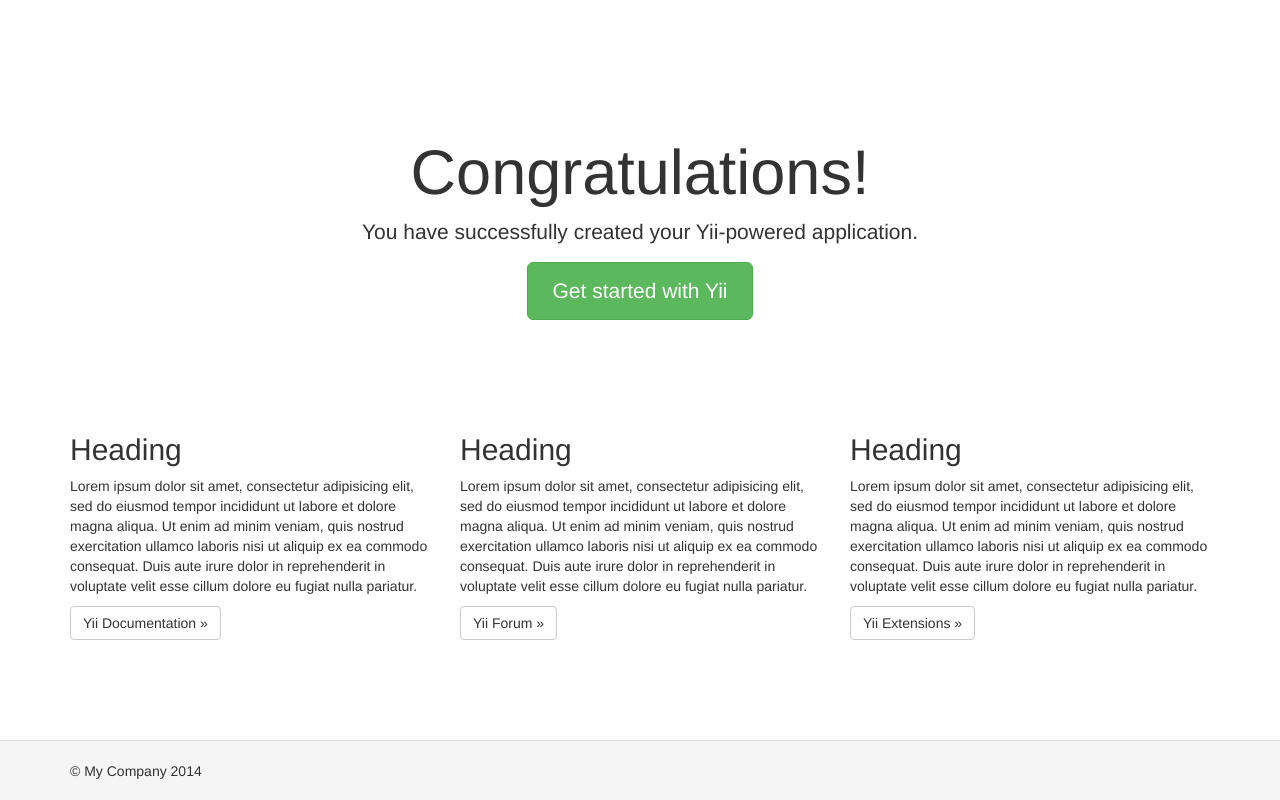
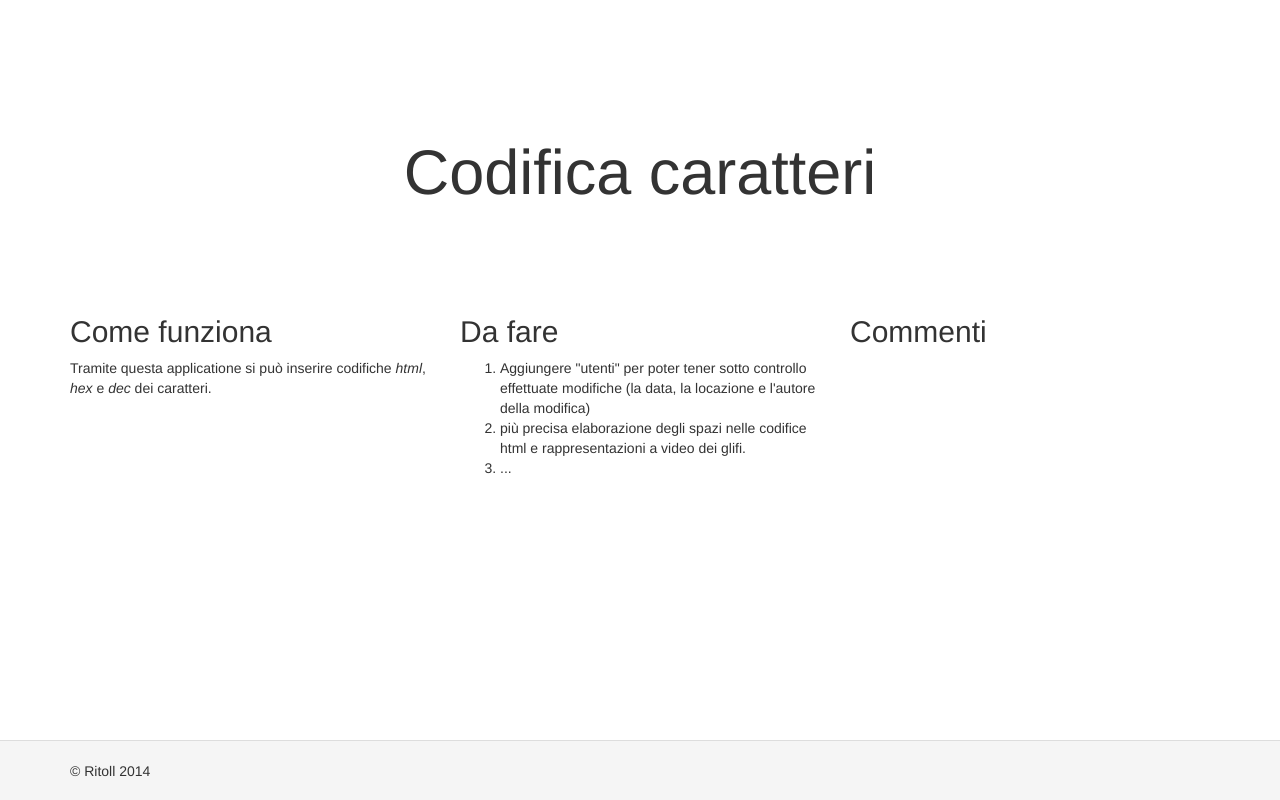
Before and after one commit to veontomo/encoding, a Yii app: template views/site/index.php in a window 1280 px wide. Run offline with PHP 8.4 and a stand-in for Yii, Linux system fonts and the light colour scheme; the template is opened without the code that fills it, so the values that code supplies are empty; some libraries are stand-ins or nearby versions.

Commit message:
Changes in index fikle

```diff
--- a/views/category/index.php
+++ b/views/category/index.php
@@ -23,12 +23,9 @@ $this->params['breadcrumbs'][] = $this->title;
         'dataProvider' => $dataProvider,
         'columns' => [
             // ['class' => 'yii\grid\SerialColumn'],
-
             // 'id',
             'name',
             'descr',
-            'example' => 'example',
-
             ['class' => 'yii\grid\ActionColumn'],
         ],
     ]); ?>
--- a/views/category/view.php
+++ b/views/category/view.php
@@ -32,7 +32,7 @@ $this->params['breadcrumbs'][] = $this->title;
         'attributes' => [
             // 'id',
             'name',
-            'descriprion',
+            'descr',
         ],
     ]) ?>
 
--- a/views/layouts/main.php
+++ b/views/layouts/main.php
@@ -61,8 +61,8 @@ AppAsset::register($this);
 
     <footer class="footer">
         <div class="container">
-            <p class="pull-left">&copy; My Company <?= date('Y') ?></p>
-            <p class="pull-right"><?= Yii::powered() ?></p>
+            <p class="pull-left">&copy; Ritoll <?= date('Y') ?></p>
+            <!-- <p class="pull-right"><?= Yii::powered() ?></p> -->
         </div>
     </footer>
 
--- a/views/site/index.php
+++ b/views/site/index.php
@@ -2,50 +2,46 @@
 /**
  * @var yii\web\View $this
  */
-$this->title = 'My Yii Application';
+defined('YII_DEBUG') or define('YII_DEBUG', false);
+$this->title = 'Codifica caratteri';
 ?>
 <div class="site-index">
 
     <div class="jumbotron">
-        <h1>Congratulations!</h1>
-
-        <p class="lead">You have successfully created your Yii-powered application.</p>
-
-        <p><a class="btn btn-lg btn-success" href="http://www.yiiframework.com">Get started with Yii</a></p>
+        <h1>Codifica caratteri</h1>
     </div>
 
     <div class="body-content">
 
         <div class="row">
             <div class="col-lg-4">
-                <h2>Heading</h2>
+                <h2>Come funziona</h2>
 
-                <p>Lorem ipsum dolor sit amet, consectetur adipisicing elit, sed do eiusmod tempor incididunt ut labore et
-                    dolore magna aliqua. Ut enim ad minim veniam, quis nostrud exercitation ullamco laboris nisi ut aliquip
-                    ex ea commodo consequat. Duis aute irure dolor in reprehenderit in voluptate velit esse cillum dolore eu
-                    fugiat nulla pariatur.</p>
-
-                <p><a class="btn btn-default" href="http://www.yiiframework.com/doc/">Yii Documentation &raquo;</a></p>
+                <p>Tramite questa applicatione si pu&ograve; inserire codifiche <em>html</em>, <em>hex</em> e <em>dec</em>
+                    dei caratteri.
+                </p>
             </div>
             <div class="col-lg-4">
-                <h2>Heading</h2>
+                <h2>Da fare</h2>
+                <ol>
+                    <li>
+                        Aggiungere &quot;utenti&quot; per poter tener sotto controllo effettuate modifiche (la data,
+                        la locazione e l&apos;autore della modifica)
+                    </li>
+                    <li>
+                        pi&ugrave; precisa elaborazione degli spazi nelle codifice html e rappresentazioni a video dei glifi.
+                    </li>
+                    <li>
+                        ...
+                    </li>
+                </ol>
 
-                <p>Lorem ipsum dolor sit amet, consectetur adipisicing elit, sed do eiusmod tempor incididunt ut labore et
-                    dolore magna aliqua. Ut enim ad minim veniam, quis nostrud exercitation ullamco laboris nisi ut aliquip
-                    ex ea commodo consequat. Duis aute irure dolor in reprehenderit in voluptate velit esse cillum dolore eu
-                    fugiat nulla pariatur.</p>
-
-                <p><a class="btn btn-default" href="http://www.yiiframework.com/forum/">Yii Forum &raquo;</a></p>
             </div>
             <div class="col-lg-4">
-                <h2>Heading</h2>
+                <h2>Commenti</h2>
 
-                <p>Lorem ipsum dolor sit amet, consectetur adipisicing elit, sed do eiusmod tempor incididunt ut labore et
-                    dolore magna aliqua. Ut enim ad minim veniam, quis nostrud exercitation ullamco laboris nisi ut aliquip
-                    ex ea commodo consequat. Duis aute irure dolor in reprehenderit in voluptate velit esse cillum dolore eu
-                    fugiat nulla pariatur.</p>
 
-                <p><a class="btn btn-default" href="http://www.yiiframework.com/extensions/">Yii Extensions &raquo;</a></p>
+
             </div>
         </div>
 
--- a/web/index.php
+++ b/web/index.php
@@ -1,8 +1,8 @@
 <?php
 
 // comment out the following two lines when deployed to production
-defined('YII_DEBUG') or define('YII_DEBUG', true);
-defined('YII_ENV') or define('YII_ENV', 'dev');
+// defined('YII_DEBUG') or define('YII_DEBUG', true);
+// defined('YII_ENV') or define('YII_ENV', 'dev');
 
 require(__DIR__ . '/../vendor/autoload.php');
 require(__DIR__ . '/../vendor/yiisoft/yii2/Yii.php');
```
